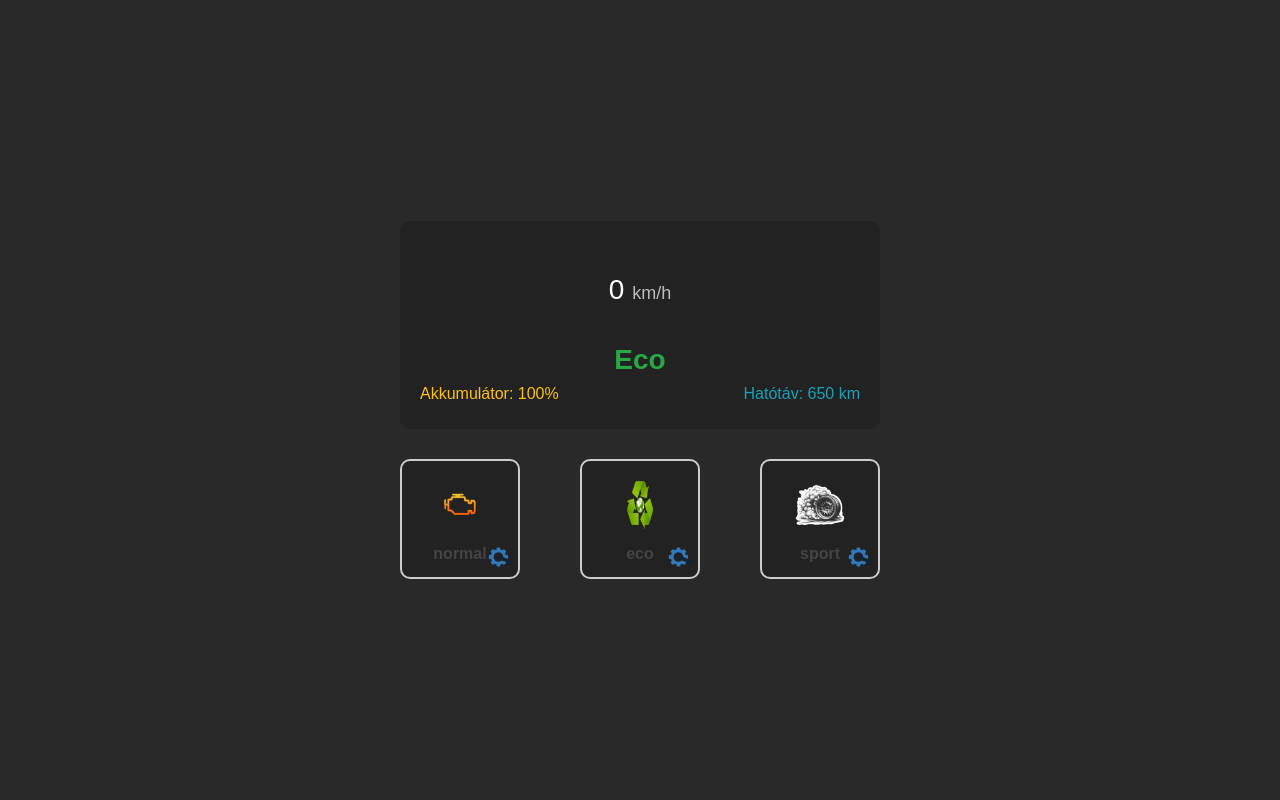
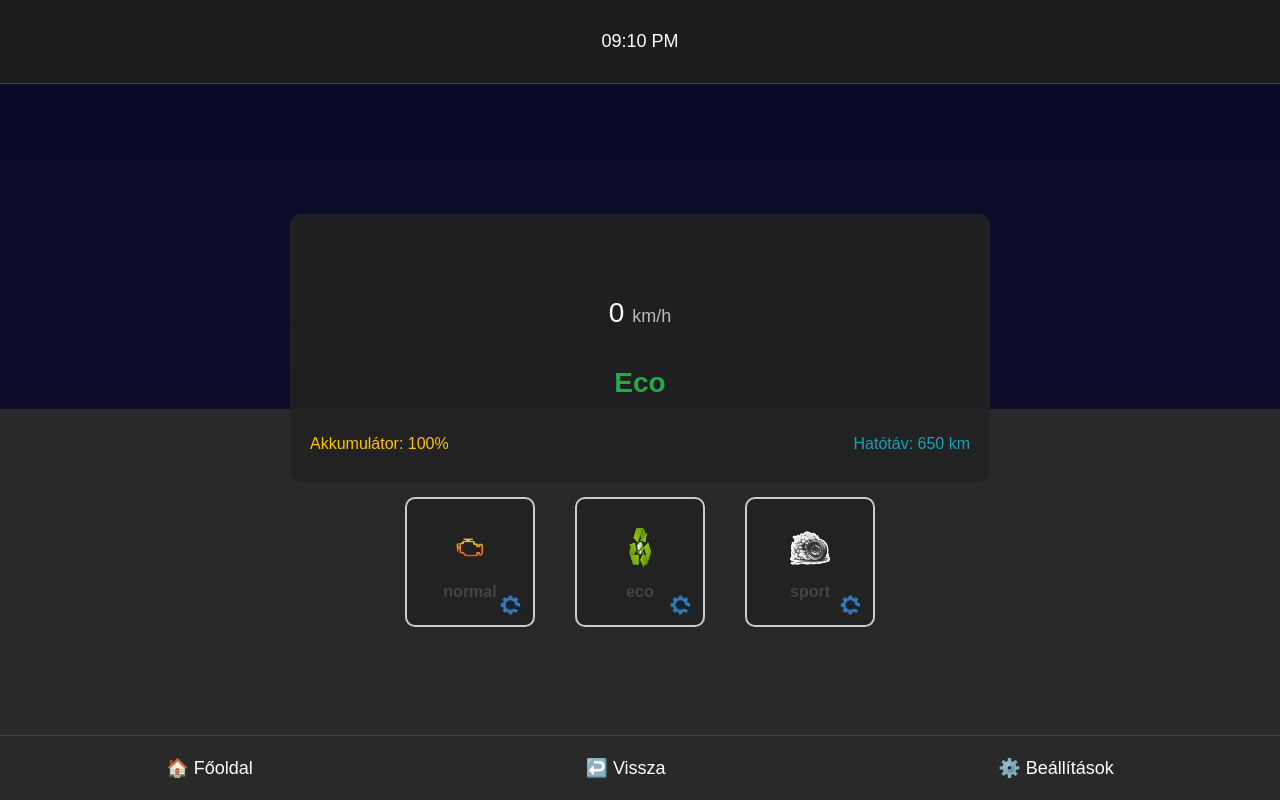
Before and after one commit to juhaszszabolcs90/Frontend_Car_onboard_computer, a Vue app: page /dashboard in a window 1280 px wide. Built offline with nearby package versions, Linux system fonts and the light colour scheme.

Commit message:
Add footer menu and adjust CSS for layout improvements

```diff
--- a/src/components/Dashboard.vue
+++ b/src/components/Dashboard.vue
@@ -4,11 +4,49 @@ import checkEngineImage from "@/assets/check-engine-sign.png";
 import ecoImage from "@/assets/eco-sign.png";
 import sportImage from "@/assets/spinning-wheel.png";
 import settingsIcon from "@/assets/settings-icon.png";
+
+// Aktuális idő frissítése
+import { ref, onMounted } from "vue";
+
+const currentTime = ref("");
+const updateTime = () => {
+  const now = new Date();
+  currentTime.value = now.toLocaleTimeString([], { hour: "2-digit", minute: "2-digit" });
+};
+onMounted(() => {
+  updateTime();
+  setInterval(updateTime, 60000); // Frissítés percenként
+});
+
+// Dashboard adatok
+const modes = ["normal", "eco", "sport"];
+const currentMode = ref("eco");
+const batteryLevel = ref(100);
+const range = ref(650);
+const currentSpeed = ref(0);
+
+const changeMode = (mode) => {
+  currentMode.value = mode;
+
+  if (mode === "eco") {
+    range.value = 650;
+  } else if (mode === "sport") {
+    range.value = 400;
+  } else {
+    range.value = 580;
+  }
+};
 </script>
 
 <template>
-  <main>
-    <!-- Központi kijelző -->
+  <div id="app">
+    <!-- Fejléc: Aktuális idő -->
+    <header class="header">
+      <p class="current-time">{{ currentTime }}</p>
+    </header>
+
+    <!-- Dashboard tartalom -->
+    <main class="main-content">
       <div class="dashboard">
         <div class="speed-display">
           <p class="speed">{{ currentSpeed }} <span>km/h</span></p>
@@ -20,7 +58,7 @@ import settingsIcon from "@/assets/settings-icon.png";
         </div>
       </div>
 
-    <!-- Üzemmódok kiválasztása -->
+      <!-- Üzemmód gombok -->
       <div class="modes-container">
         <button
           v-for="mode in modes"
@@ -51,45 +89,57 @@ import settingsIcon from "@/assets/settings-icon.png";
         </button>
       </div>
     </main>
+
+    <!-- Alsó tálca -->
+    <footer class="footer">
+      <button class="footer-button">🏠 <span>Főoldal</span></button>
+      <button class="footer-button">↩️ <span>Vissza</span></button>
+      <button class="footer-button">⚙️ <span>Beállítások</span></button>
+    </footer>
+  </div>
 </template>
 
-<script>
-export default {
-  name: "Dashboard",
-  data() {
-    return {
-      modes: ["normal", "eco", "sport"],
-      currentMode: "eco",
-      batteryLevel: 100,
-      range: 650,
-      currentSpeed: 0,
-    };
-  },
-  methods: {
-    changeMode(mode) {
-      this.currentMode = mode;
+<style scoped>
+/* App konténer */
+#app {
+  display: flex;
+  flex-direction: column;
+  height: 100vh;
+}
 
-      if (mode === "eco") {
-        this.range = 650;
-      } else if (mode === "sport") {
-        this.range = 400;
-      } else {
-        this.range = 580;
+/* Fejléc */
+.header {
+  background: #1c1c1c;
+  color: white;
+  padding: 10px;
+  text-align: center;
+  border-bottom: 1px solid #444;
 }
-    },
-  },
-};
-</script>
 
-<style scoped>
+.current-time {
+  font-size: 18px;
+}
+
+/* Tartalom */
+.main-content {
+  flex: 1;
+  display: flex;
+  flex-direction: column;
+  align-items: center;
+  justify-content: flex-start; /* Dashboard és gombok közelebb egymáshoz */
+  background: linear-gradient(to bottom, #0a0a2a, #0d0d2a 50%, #292929 50%);
+  padding-top: 130px;
+}
+
 .dashboard {
-  background: #222;
+  background: rgba(34, 34, 34, 0.9);
   color: white;
-  padding: 20px;
+  padding: 50px;
   border-radius: 10px;
   text-align: center;
-  margin-bottom: 30px;
-  position: relative;
+  width: 90%;
+  max-width: 600px;
+  position:relative;
 }
 
 .speed-display {
@@ -118,7 +168,7 @@ export default {
 
 .info-container {
   position: absolute;
-  bottom: 7px;
+  bottom: 10px;
   left: 20px;
   right: 20px;
   display: flex;
@@ -128,29 +178,30 @@ export default {
 .battery {
   font-size: 16px;
   color: #ffc107;
-  text-align: left;
 }
 
 .range {
   font-size: 16px;
   color: #17a2b8;
-  text-align: right;
 }
 
+/* Üzemmód gombok */
 .modes-container {
   display: flex;
-  gap: 60px;
+  gap: 40px;
   justify-content: center;
+  flex-wrap: wrap;
+  margin-top: 15px; /* Csökkentett távolság a dashboardtól */
 }
 
 .mode-button {
+  position: relative;
   display: flex;
   flex-direction: column;
   align-items: center;
   justify-content: center;
-  position: relative;
-  width: 120px;
-  height: 120px;
+  width: 130px;
+  height: 130px;
   border: 2px solid #ccc;
   border-radius: 10px;
   background-color: #222;
@@ -169,21 +220,45 @@ export default {
 }
 
 .icon {
-  width: 60px;
-  height: 60px;
+  width: 50px;
+  height: 50px;
   margin-bottom: 10px;
 }
 
 .settings-icon {
   position: absolute;
+  bottom: 5px;
+  right: 5px;
   width: 30px;
   height: 30px;
-  bottom: 5px;
-  right: 2px;
-  transition: transform 0.3s; /* Smooth transition for scaling */
+  transition: transform 0.3s;
 }
 
 .settings-icon:hover {
-  transform: scale(1.4); /* Increase the icon size on hover */
+  transform: scale(1.5); /* Nagyítás hoverre */
+}
+
+/* Alsó tálca */
+.footer {
+  display: flex;
+  justify-content: space-around;
+  align-items: center;
+  background: #292929;
+  padding: 10px 0;
+  border-top: 1px solid #444;
+}
+
+.footer-button {
+  background: none;
+  border: none;
+  color: white;
+  font-size: 18px;
+  cursor: pointer;
+  transition: transform 0.3s, color 0.3s;
+}
+
+.footer-button:hover {
+  transform: scale(1.2);
+  color: #007bff;
 }
 </style>
--- a/src/style.css
+++ b/src/style.css
@@ -13,54 +13,41 @@
   -moz-osx-font-smoothing: grayscale;
 }
 
-a {
-  font-weight: 500;
-  color: #646cff;
-  text-decoration: inherit;
-}
-a:hover {
-  color: #535bf2;
+/* A test elrendezésének javítása */
+body {
+  margin: 0;
+  min-width: 320px;
+  min-height: 100vh;
+  display: flex;
+  flex-direction: column; /* Függőleges elrendezés */
+  background-color: #242424;
+  color: white;
 }
 
-body {
+/* Töröljük a központozást az #app-nél */
+#app {
+  max-width: 100%; /* Teljes szélesség használata */
   margin: 0;
-  display: flex;
-  place-items: center;
-  min-width: 320px;
-  min-height: 100vh;
+  padding: 0;
+  text-align: left; /* Balra igazítjuk az alapértelmezett szöveget */
 }
 
-h1 {
-  font-size: 3.2em;
-  line-height: 1.1;
-}
-
+/* Gombok optimalizálása */
 button {
   border-radius: 8px;
   border: 1px solid transparent;
-  padding: 0.6em 1.2em;
+  padding: 0.6em 1em; /* Csökkentett padding */
   font-size: 1em;
-  font-weight: 500;
   font-family: inherit;
   background-color: #1a1a1a;
+  color: #fff;
   cursor: pointer;
-  transition: border-color 0.25s;
+  transition: border-color 0.1s;
 }
 button:hover {
   border-color: #212be9;
 }
 button:focus,
 button:focus-visible {
-  outline: 4px auto -webkit-focus-ring-color;
+  outline: none; /* Optikai kiemelés kikapcsolása */
 }
-
-.card {
-  padding: 2em;
-}
-
-#app {
-  max-width: 1280px;
-  margin: 0 auto;
-  padding: 2rem;
-  text-align: center;
-}
```
Lines whose indentation alone changed are shown as unchanged.
